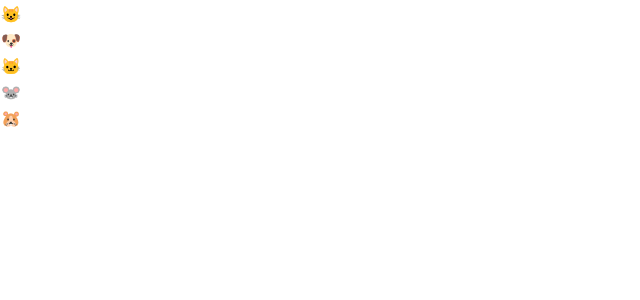
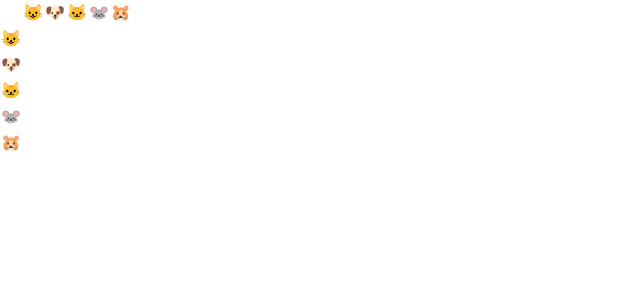
Before and after one commit to mk-0A0/ct-schedule, a Next.js app: page / in a window 1280 px wide. Shown: the top 300 px of the page, without its empty margins (0-640 px from the left). Built offline with nearby package versions, Linux system fonts and the light colour scheme.

Commit message:
fix: colのメンバーを表示

```diff
--- a/src/app/page.tsx
+++ b/src/app/page.tsx
@@ -9,9 +9,15 @@ export default function Home() {
           {membersWithEmpty.map((colMember, trIndex) => (
             <tr key={`col-tr-${trIndex}`} className="border-b">
               <th className="w-10 h-10 border-r">{colMember}</th>
-              {members.map((_, index) => (
-                <td key={`td-${index}`} className="w-10 h-10 border-r"></td>
-              ))}
+              {members.map((rowMember, tdIndex) =>
+                trIndex === 0 ? (
+                  <th key={`row-th-${tdIndex}`} className="w-10 h-10 border-r">
+                    {rowMember}
+                  </th>
+                ) : (
+                  <td key={`td-${tdIndex}`} className="w-10 h-10 border-r"></td>
+                )
+              )}
             </tr>
           ))}
         </tbody>
```
